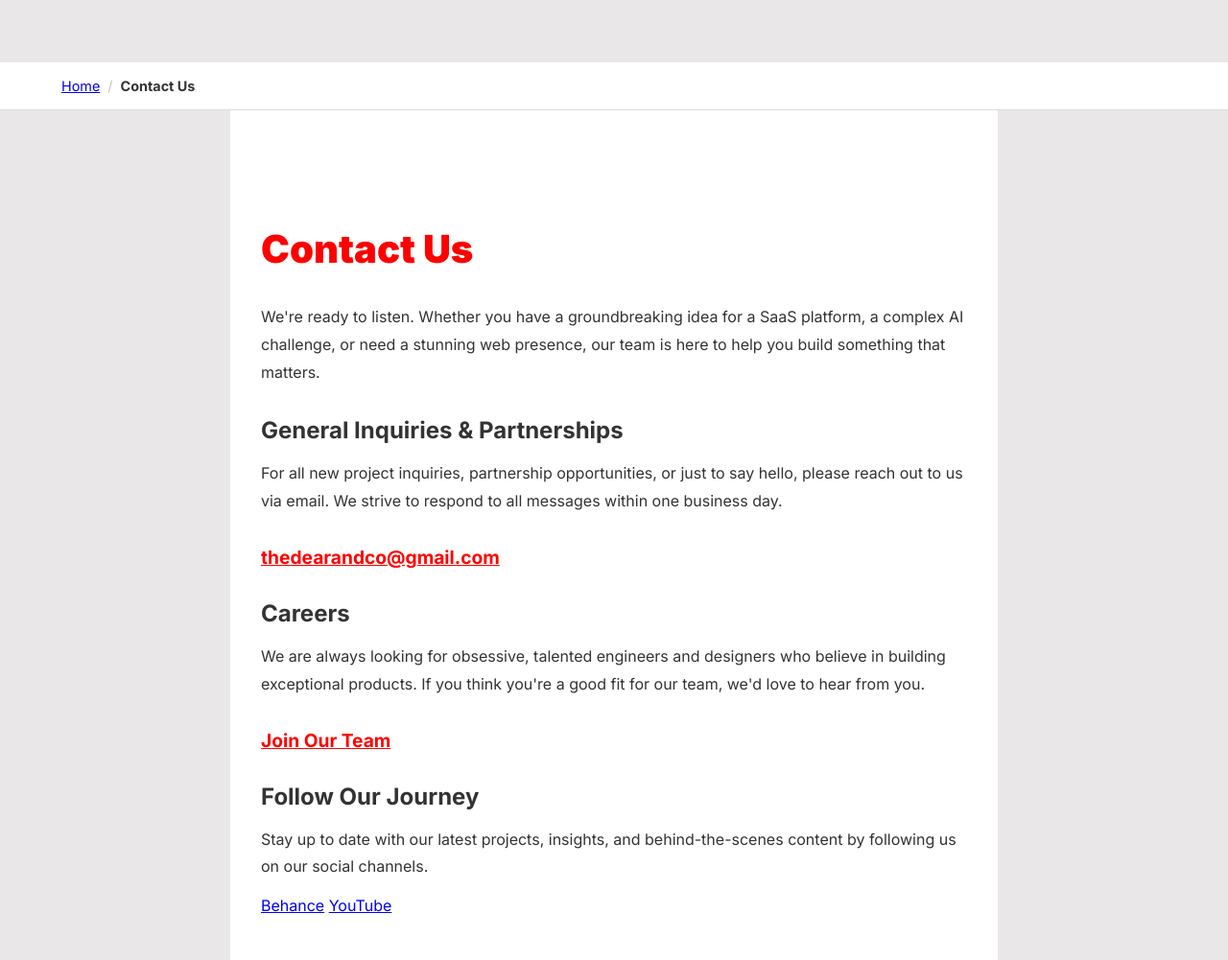
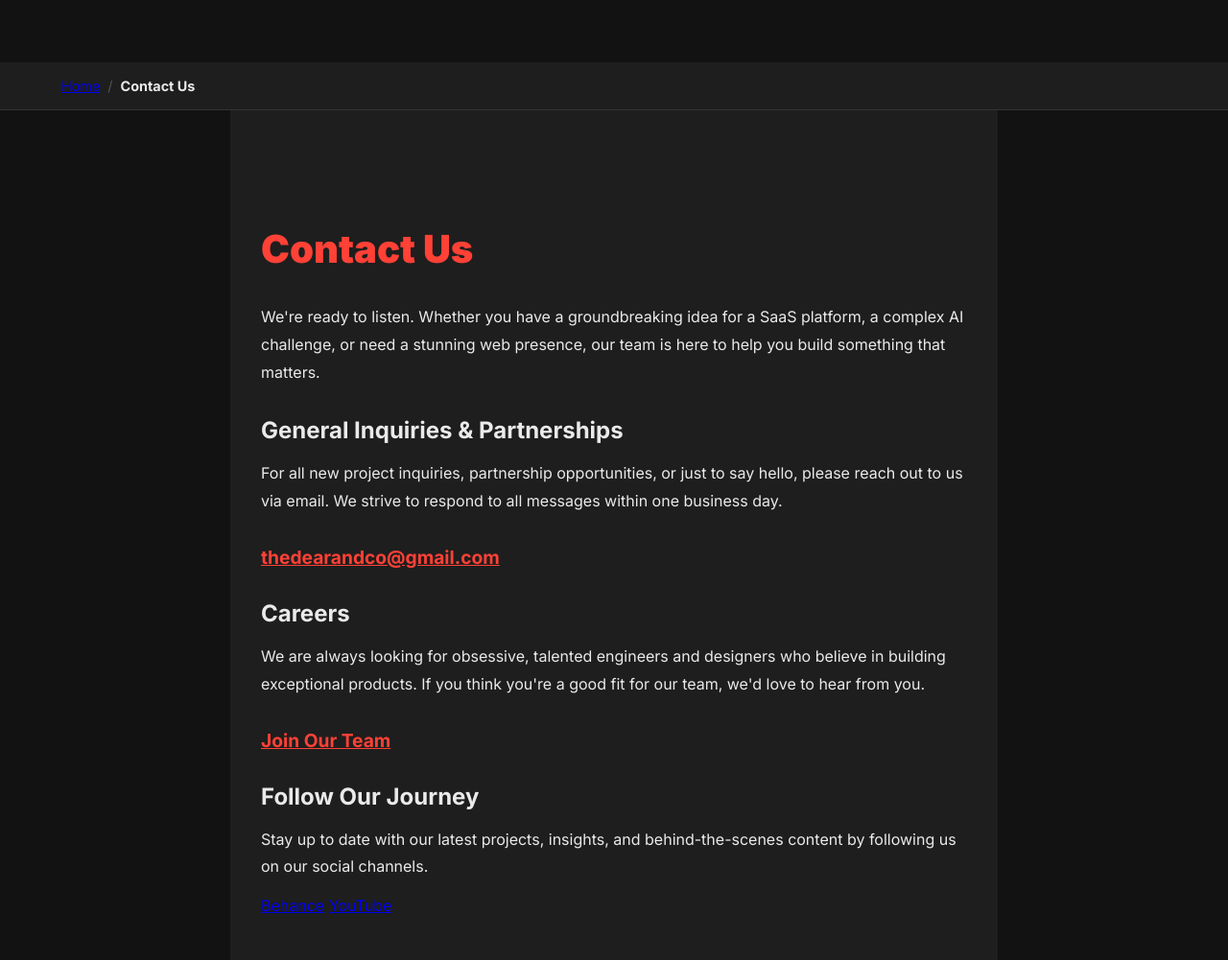
Before and after one commit to kirokir/dearnco-django, a Django app: page /contact/ in a window 1280 px wide. Shown: the top 1001 px of the page at 96% size. Run offline with Django 5.2, Linux system fonts and the light colour scheme; data comes from the database, SQL or seed files in the repository.

Commit message:
FEAT: Add dark mode, fix image alignment and footer links

```diff
--- a/core/templates/base.html
+++ b/core/templates/base.html
@@ -12,7 +12,7 @@
     <link rel="stylesheet" href="{% static 'css/main.css' %}">
     {% block extra_head %}{% endblock %}
 </head>
-<body class="{% block body_class %}{% endblock %}">
+<body class="{% if site_config.enable_dark_mode %}dark-mode{% endif %} {% block body_class %}{% endblock %}">
     <header id="sticky-header">
         <a href="{% url 'core:home' %}" class="header-logo-link">
             {% if site_config.logo %}
--- a/site_settings/admin.py
+++ b/site_settings/admin.py
@@ -10,6 +10,7 @@ class SiteConfigurationAdmin(admin.ModelAdmin):
 
     fieldsets = (
         ('Global Site Identity', {'fields': ('logo',)}),
+        ('Theme & Appearance', {'fields': ('enable_dark_mode',)}),
         ('Homepage Hero Section', {'fields': ('hero_image', 'hero_image_opacity', 'hero_image_blur')}),
         ('Contact & Social Media', {'fields': ('email', 'whatsapp', 'instagram', 'facebook', 'linkedin', 'behance', 'discord', 'youtube')}),
     )
--- a/site_settings/models.py
+++ b/site_settings/models.py
@@ -15,6 +15,7 @@ class SiteConfiguration(SingletonModel):
     behance = models.URLField(max_length=255, default="https://www.behance.net/dearandco", blank=True)
     discord = models.URLField(max_length=255, default="https://discord.com/users/magenta_35298", blank=True)
     youtube = models.URLField(max_length=255, default="http://www.youtube.com/@DEAR-CO", blank=True)
+    enable_dark_mode = models.BooleanField(default=True, help_text="Enable the dark mode theme for the entire site.")
 
     def __str__(self):
         return "Site Configuration"
--- a/static/css/main.css
+++ b/static/css/main.css
@@ -233,3 +233,100 @@ body.blog-body-bg { background: var(--dark-section-bg); }
     color: var(--primary-red);
     font-weight: 700;
 }
+
+/* --- PROJECT IMAGE ALIGNMENT FIX --- */
+.project-card {
+    align-items: center; /* This ensures vertical centering */
+}
+.project-visual {
+    background-color: transparent; /* Remove the grey placeholder background */
+    display: flex; /* Use flexbox for centering */
+    align-items: center; /* Vertical centering */
+    justify-content: center; /* Horizontal centering */
+    aspect-ratio: auto; /* Allow the container to adapt */
+    min-height: 300px; /* Give it a minimum height to look good */
+}
+.project-visual img {
+    height: 100%; /* Image fills the container height */
+    width: 100%; /* Image fills the container width */
+    object-fit: cover; /* Cover the area, cropping if necessary */
+}
+
+/* --- DARK MODE THEME --- */
+.dark-mode {
+    --bg-color: #121212;
+    --content-bg: #1E1E1E;
+    --primary-red: #FF4136;
+    --light-gray: #555555;
+    --text-dark: #EAEAEA;
+    --text-light: #A9A9A9;
+    --border-color: #333333;
+    --dark-section-bg: #000000;
+}
+.dark-mode #sticky-header {
+    background-color: rgba(30, 30, 30, 0.9);
+    border-bottom-color: var(--border-color);
+}
+.dark-mode .header-logo,
+.dark-mode .header-nav a,
+.dark-mode .header-connect-btn {
+    color: var(--text-dark);
+}
+.dark-mode .header-connect-btn {
+    border-color: var(--text-dark);
+}
+.dark-mode .content-wrapper {
+    background-color: rgba(30, 30, 30, 0.95);
+    border-color: var(--border-color);
+}
+.dark-mode .bg-text {
+    color: #2a2a2a;
+    filter: blur(2px);
+}
+.dark-mode .top-left {
+    color: var(--text-dark);
+}
+.dark-mode .contact-icons a:hover svg {
+    fill: var(--primary-red);
+}
+.dark-mode .final-cta-btn {
+    background-color: #fff;
+    color: #000;
+}
+.dark-mode .main-footer {
+    background: rgba(18, 18, 18, 0.9);
+}
+.dark-mode .footer-left .partner-btn {
+    border-color: var(--text-dark);
+    color: var(--text-dark);
+}
+.dark-mode .footer-links a {
+    color: var(--text-light);
+}
+.dark-mode .footer-copyright {
+    color: var(--text-light);
+    border-top-color: var(--border-color);
+}
+.dark-mode .mole-game-footer {
+    background-color: var(--content-bg);
+}
+.dark-mode .mole-game-title {
+    color: var(--text-dark);
+}
+.dark-mode .breadcrumbs {
+    background-color: var(--content-bg);
+    border-bottom-color: var(--border-color);
+}
+.dark-mode .breadcrumb-current {
+    color: var(--text-dark);
+}
+.dark-mode .static-page-container {
+    background-color: var(--content-bg);
+}
+.dark-mode body.blog-body-bg {
+    background: var(--dark-section-bg);
+}
+.dark-mode .blog-detail-container {
+    background-color: var(--content-bg);
+    border-color: var(--border-color);
+}
```
